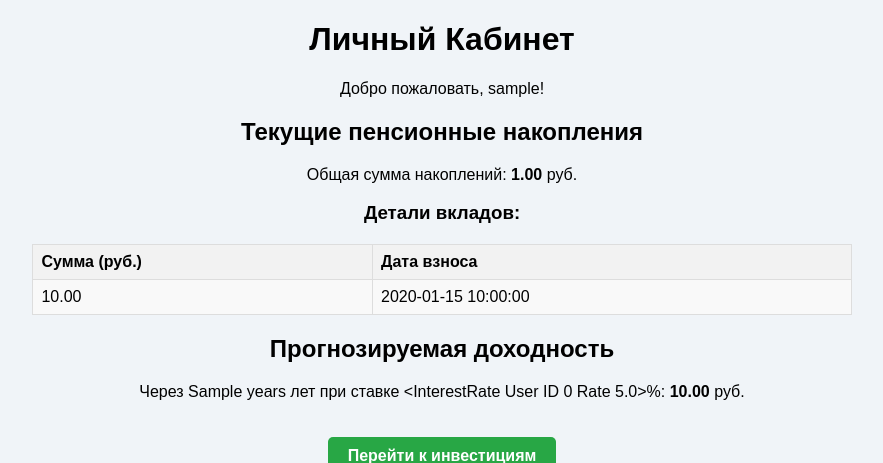
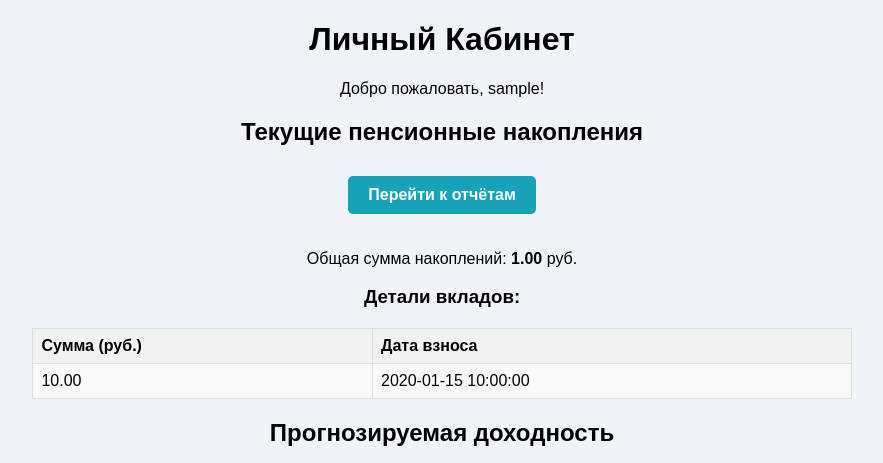
Before and after one commit to Odin-SG/pension_management_system, a Flask app: template app/templates/dashboard.html in a window 1280 px wide. Shown: the part 68-531 px from the top of the page, without its empty margins (198-1081 px from the left). Run offline with Flask 2, Linux system fonts and the light colour scheme; data comes from the database, SQL or seed files in the repository; tables that the repository leaves empty hold one stand-in row (values such as "Sample post"); the template is opened without the code that fills it: values that come from a table or form of the project are taken from there, most other values are stand-ins (such as "Sample title", 1, 10 or a date in 2020).

Commit message:
Добавил кнопку, ведущую на отчёты

```diff
--- a/app/static/styles/styles.css
+++ b/app/static/styles/styles.css
@@ -215,3 +215,19 @@
 .investments-button:hover {
     background-color: #218838;
 }
+
+.reports-button {
+    display: inline-block;
+    margin-bottom: 20px;
+    padding: 10px 20px;
+    background-color: #17a2b8; /* Цвет кнопки */
+    color: white;
+    text-decoration: none;
+    font-size: 16px;
+    border-radius: 5px;
+    transition: background-color 0.3s ease;
+}
+
+.reports-button:hover {
+    background-color: #138496; /* Цвет кнопки при наведении */
+}
--- a/app/templates/dashboard.html
+++ b/app/templates/dashboard.html
@@ -18,6 +18,7 @@
         <p>Добро пожаловать, {{ username }}!</p>
         <section class="container">
             <h2>Текущие пенсионные накопления</h2>
+            <a href="/reports" class="button reports-button">Перейти к отчётам</a>
             <p>Общая сумма накоплений: <strong>{{ total_amount|format_currency }}</strong> руб.</p>
             <h3>Детали вкладов:</h3>
             <table class="contribution-table">
```
